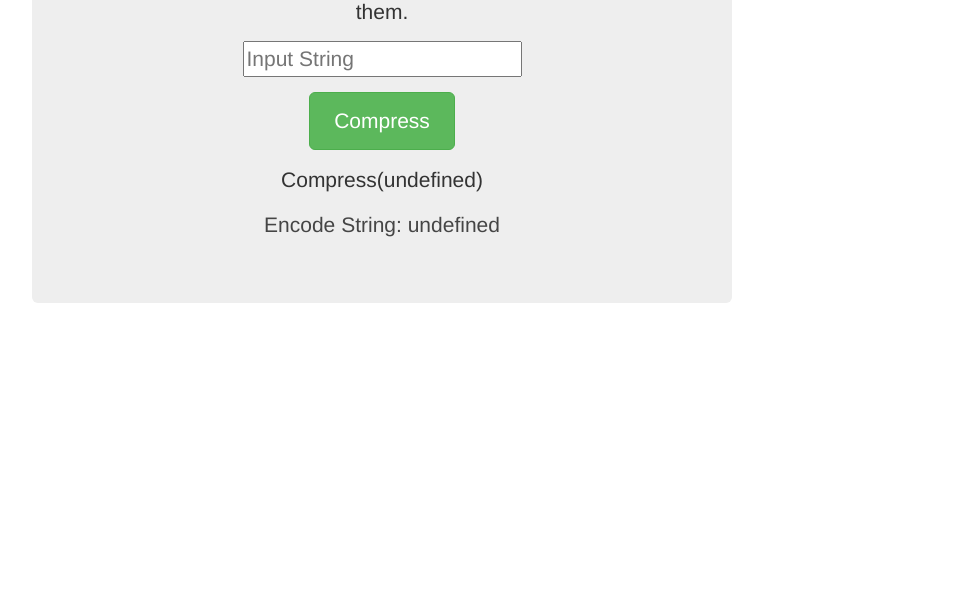
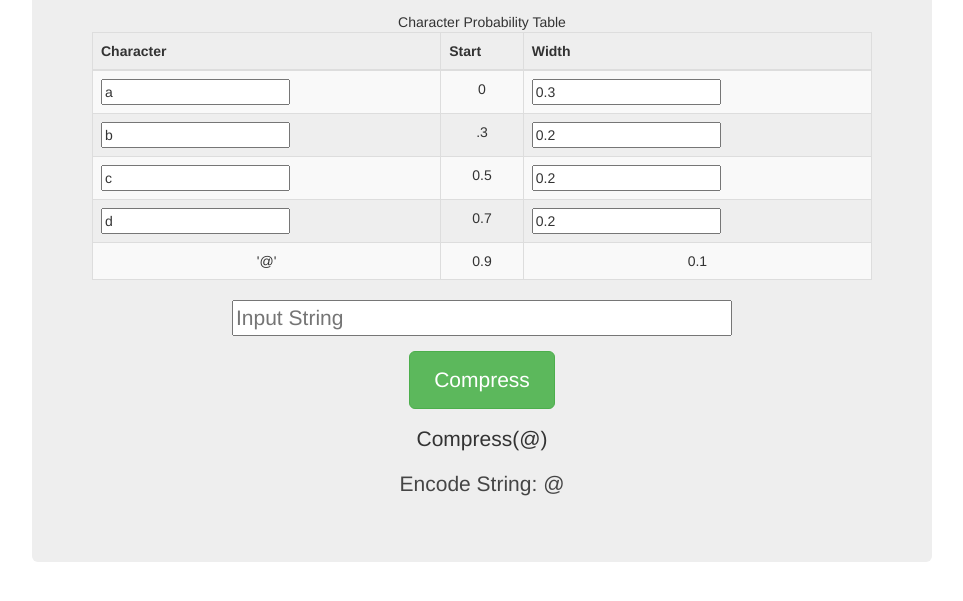
Before and after one commit to tuipopenoe/CAP6011, a plain HTML site: page arithmetic_coder.html in a window 1280 px wide. Both pictures are taken after a click on the button "Compress". Shown: the part 319-920 px from the top of the page, without its empty margins (258-1221 px from the left). Before the commit the page ends 800 px from the top, so only its background shows below. Drawn offline with nearby package versions, Linux system fonts and the light colour scheme.

Commit message:
ArithmeticCoder.html updates

```diff
--- a/ArithmeticCoder.js
+++ b/ArithmeticCoder.js
@@ -3,19 +3,35 @@
 
 // Arbitrary Character Probabilities
 // TODO: Use an input form to change
-prob = {
+ var prob; /*= {
     'a' : [0.0, 0.3],
     'b' : [0.3, 0.2],
     'c' : [0.5, 0.2],
     'd' : [0.7, 0.2],
     '@' : [0.9, 0.1]
-}
+}*/
+
+    var a;
+    var b;
+    var c;
+    var d;
+    var widtha;
+    var widthb;
+    var widthc;
+    var widthd;
 
 var input;
 var outputHTML;
 
+window.onload = function(){
+    updateInput();
+}
+
 function compress(){
     $('#output').empty();
+
+    setProbabilityTable();
+
     console.log('Compress()' + input);
     outputHTML = '<p>Compress('+ input + ')</div>';
     append(outputHTML, 1);
@@ -34,9 +50,35 @@ function append(html, time){
 function updateInput(){
     input = document.getElementById('stringInput').value;
     input += '@';
+    a = document.getElementById('a').value;
+    b = document.getElementById('b').value;
+    c = document.getElementById('c').value;
+    d = document.getElementById('d').value;
+    widtha = document.getElementById('widtha').value;
+    widthb = document.getElementById('widthb').value;
+    widthc = document.getElementById('widthc').value;
+    widthd = document.getElementById('widthd').value;
     console.log('Updated Input: ' + input);
+
+    setProbabilityTable();
 }
 
+function setProbabilityTable(){
+
+    checkInput();
+    prob = {
+        a : [0, widtha],
+        b : [widtha, widthb],
+        c : [widtha + widthb, widthc],
+        d : [widtha + widthb + widthc, widthd],
+        '@' : [0.9, 0.1]
+    }
+
+}
+
+function checkInput(){
+
+}
 
 function encode(str, prob){
     console.log('Encode String: ' + str);
--- a/arithmetic_coder.html
+++ b/arithmetic_coder.html
@@ -21,10 +21,95 @@
                     of the characters 'a', 'b', 'c', or 'd', and press
                     Compress to encode and decode them.
                 </p>
+                <div class='table-responsive'>
+                    <table class='table table-bordered table-striped'>
+                        <thead>
+                            <tr>
+                                Character Probability Table
+                            </tr>
+                            <tr>
+                                <th>
+                                    Character
+                                </th>
+                                <th>
+                                    Start
+                                </th>
+                                <th>
+                                    Width
+                                </th>
+                            </tr>
+                        </thead>
+                        <tbody>
+                            <tr>
+                                <td>
+                                    <input type ='text' value='a'
+                                    class='input-group' id='a'>
+                                </td>
+                                <td>
+                                    <span id='starta'>0</span>
+                                </td>
+                                <td>
+                                    <input type='text' value=0.3
+                                    class='input-group' id='widtha'>
+                                </td>
+                            </tr>
+                            <tr>
+                                <td>
+                                    <input type='text' value='b'
+                                    class='input-group' id='b'>
+                                </td>
+                                <td>
+                                    <span id='startb'>.3</span>
+                                </td>
+                                <td>
+                                    <input type='text' value=0.2
+                                        class='input-group' id='widthb'>
+                                </td>
+                            </tr>
+                            <tr>
+                                <td>
+                                    <input type='text' value='c'
+                                    class='input-group' id='c'>
+                                </td>
+                                <td>
+                                    <span id='startc'>0.5</span>
+                                </td>
+                                <td>
+                                    <input type='text' value=0.2
+                                        class='input-group' id='widthc'>
+                                </td>
+                            </tr>
+                            <tr>
+                                <td>
+                                    <input type='text' value='d'
+                                        class='input-group' id='d'>
+                                </td>
+                                <td>
+                                    <span id='startd'>0.7</span>
+                                </td>
+                                <td>
+                                    <input type='text' value=0.2
+                                        class='input-group' id='widthd'>
+                                </td>
+                            </tr>
+                            <tr>
+                                <td>
+                                    <span>'@'</span>
+                                </td>
+                                <td>
+                                    <span>0.9</span>
+                                </td>
+                                <td>
+                                    <span>0.1</span>
+                                </td>
+                            </tr>
+                        </tbody>
+                    </table>
+                </div>
                 <p>
                     <input type='text' placeholder='Input String'
                     class='input-group-lg' id='stringInput'
-                    onchange='updateInput()'>
+                    style='width:500px' onchange='updateInput()'>
                 </p>
                 <p>
                     <a class='btn btn-lg btn-success'
--- a/jumbotron-narrow.css
+++ b/jumbotron-narrow.css
@@ -43,6 +43,7 @@ body {
 
 /* Main marketing message and sign up button */
 .jumbotron {
+  width: 900px;
   text-align: center;
   border-bottom: 1px solid #e5e5e5;
 }
```
